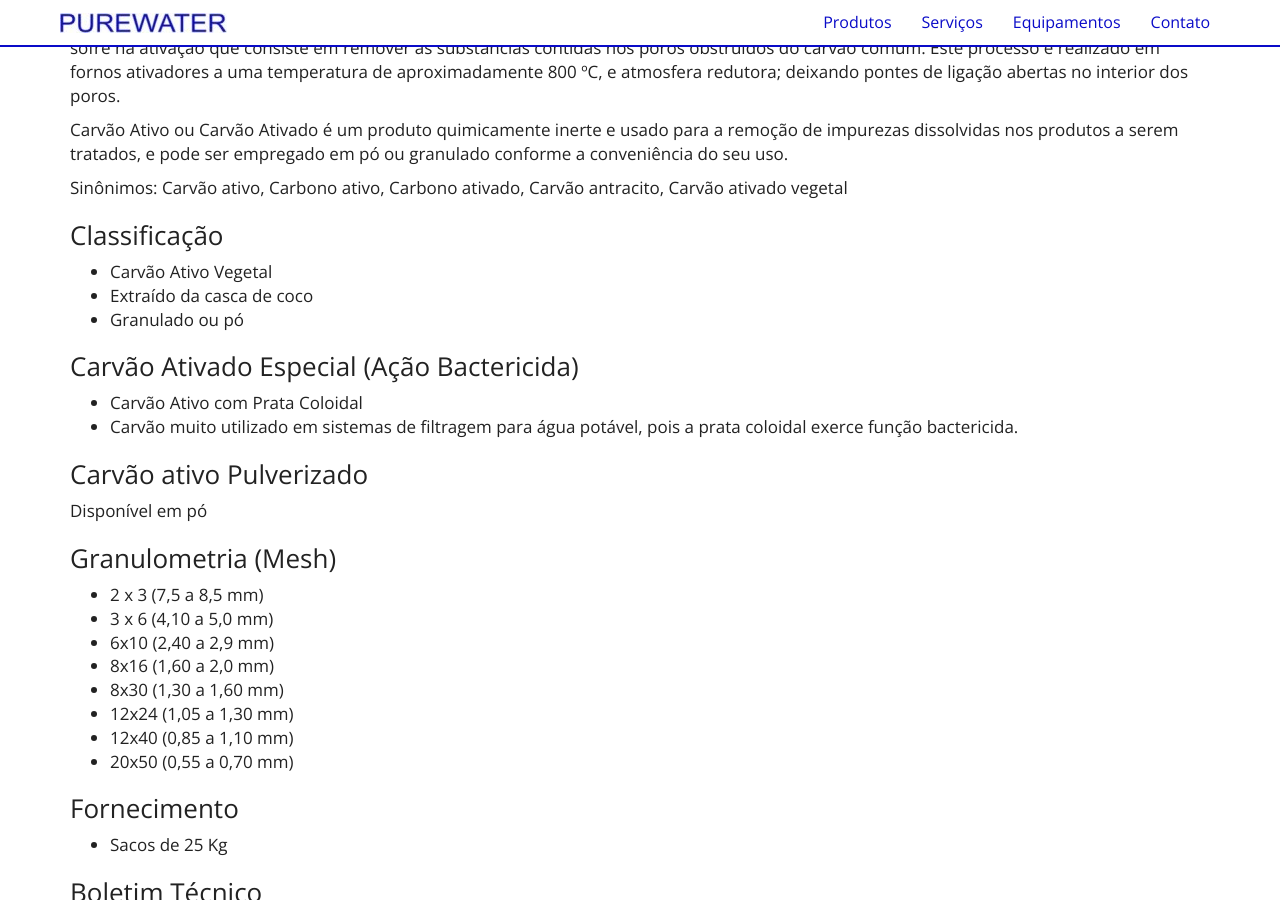
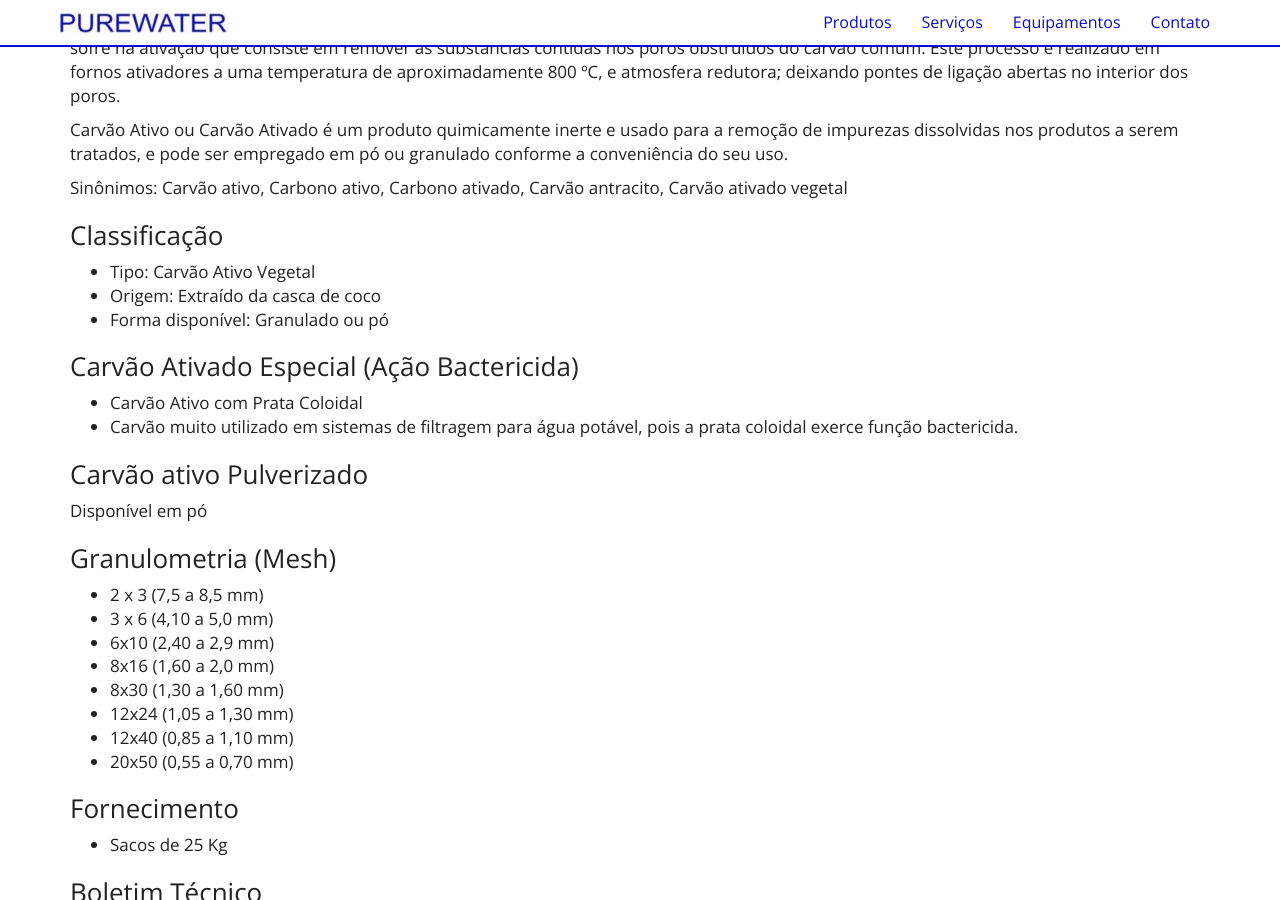
Before and after one commit to purewaterefluentes/purewaterefluentes.github.io, a Jekyll site: the page built from produtos/carvao-ativado.md, in a window 1280 px wide and 900 px high, scrolled down 487 px. Built offline with Jekyll 4.4.1, drawn with Linux system fonts in a browser that asks for light colours; nearby versions of some CDN libraries; library files that are not in the unit come from our copies.

Commit message:
Update carvao-ativado.md

```diff
--- a/produtos/carvao-ativado.md
+++ b/produtos/carvao-ativado.md
@@ -17,9 +17,9 @@ Carvão Ativo ou Carvão Ativado é um produto quimicamente inerte e usado para
 Sinônimos: Carvão ativo, Carbono ativo, Carbono ativado, Carvão antracito, Carvão ativado vegetal
 
 ### Classificação
-- Carvão Ativo Vegetal
-- Extraído da casca de coco
-- Granulado ou pó
+- Tipo: Carvão Ativo Vegetal
+- Origem: Extraído da casca de coco
+- Forma disponível: Granulado ou pó
 
 ### Carvão Ativado Especial (Ação Bactericida)
 - Carvão Ativo com Prata Coloidal
@@ -31,11 +31,11 @@ Disponível em pó
 
 ### Granulometria (Mesh)
 
-- 2 x 3    (7,5 a 8,5 mm)
-- 3 x 6    (4,10 a 5,0 mm)
-- 6x10     (2,40 a 2,9 mm)
-- 8x16     (1,60 a 2,0 mm)
-- 8x30     (1,30 a 1,60 mm)
+- 2 x 3  (7,5 a 8,5 mm)
+- 3 x 6  (4,10 a 5,0 mm)
+- 6x10   (2,40 a 2,9 mm)
+- 8x16   (1,60 a 2,0 mm)
+- 8x30   (1,30 a 1,60 mm)
 - 12x24  (1,05 a 1,30 mm)
 - 12x40  (0,85 a 1,10 mm)
 - 20x50  (0,55 a 0,70 mm)
```
